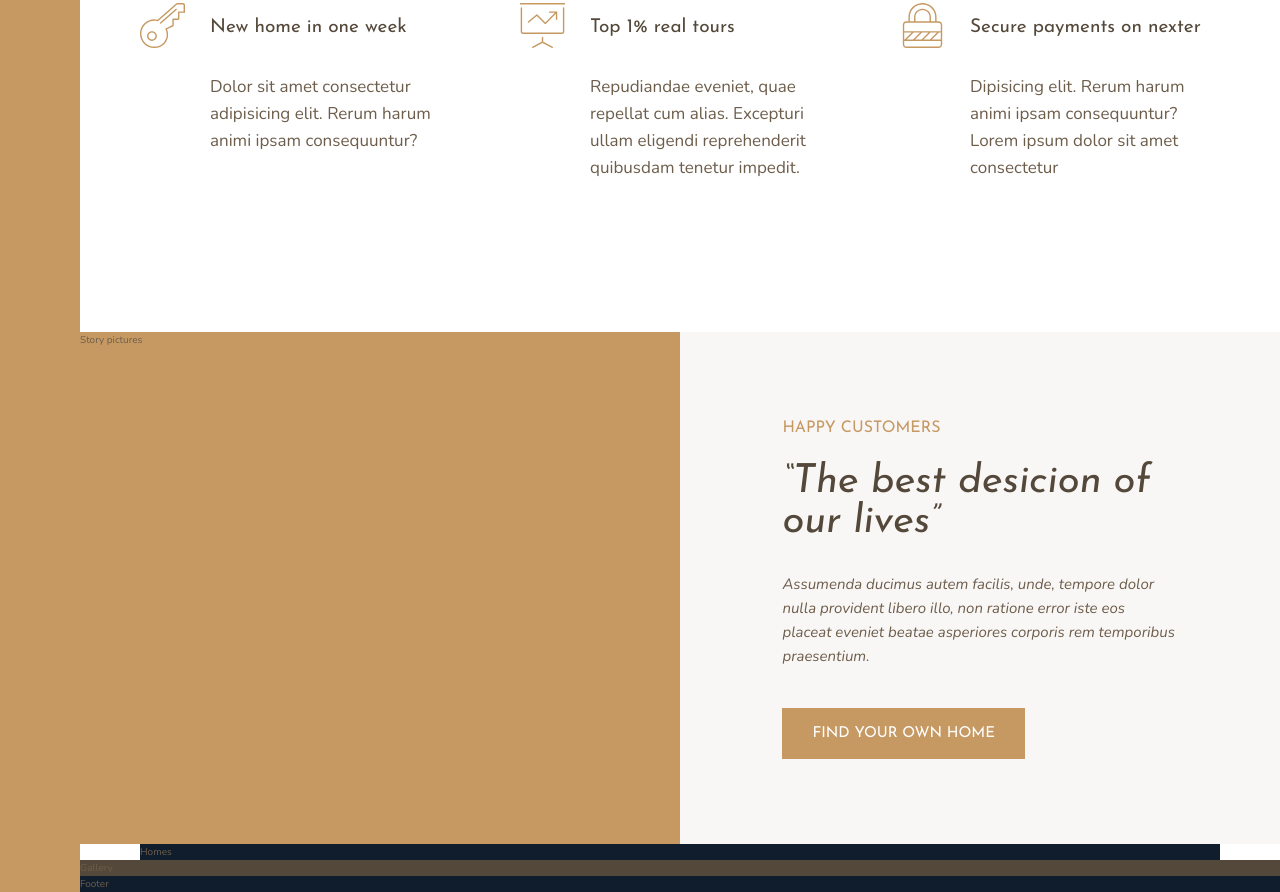
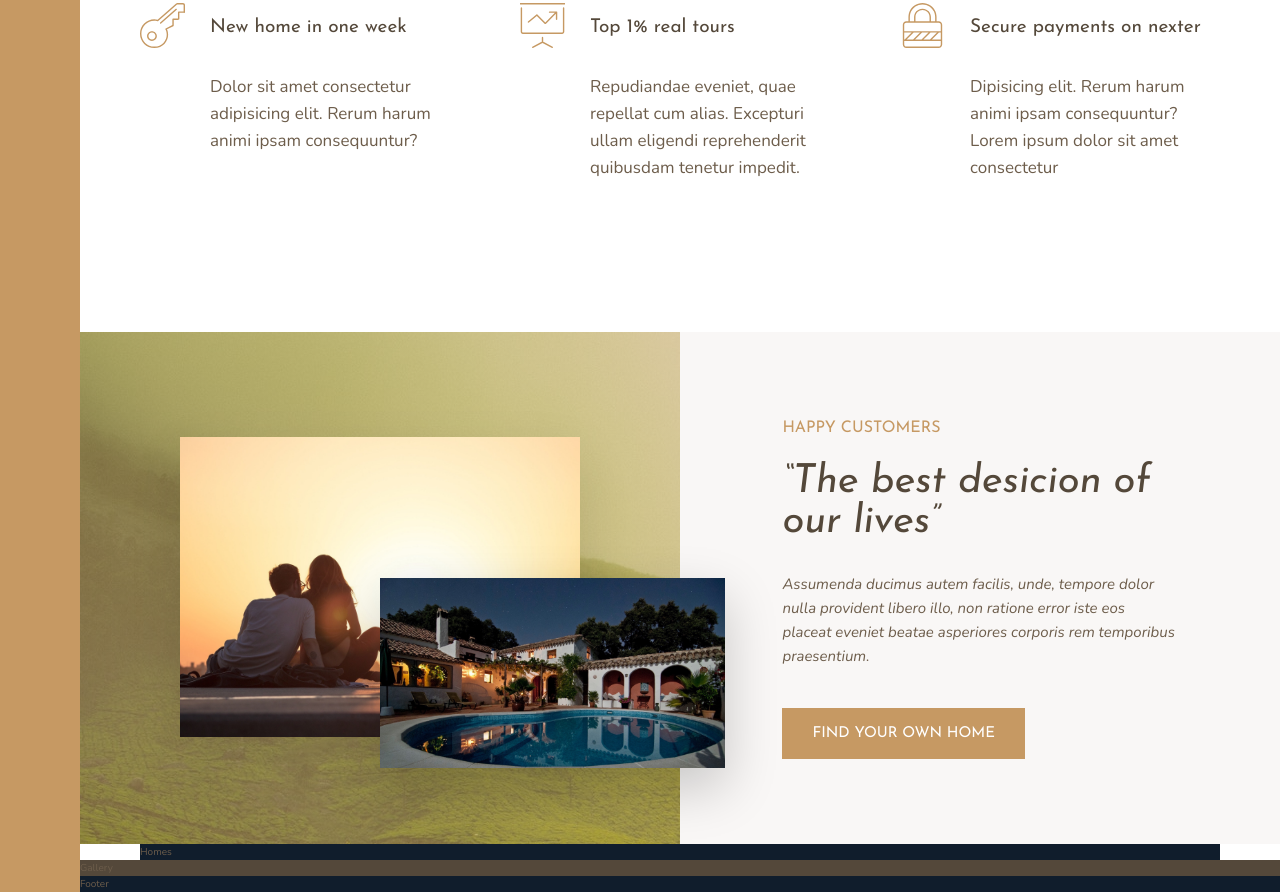
Before and after one commit to fatihay/nexterProject, a website: page index.html in a window 1280 px wide. Shown: the part 1006-1898 px from the top of the page. Drawn offline with nearby package versions, Linux system fonts and the light colour scheme.

Commit message:
story section part 2

```diff
--- a/index.html
+++ b/index.html
@@ -89,7 +89,8 @@
   </section>
 
   <div class="story__pictures">
-    Story pictures
+    <img src="img/story-1.jpeg" alt="Couple with new house" class="story__img--1">
+    <img src="img/story-2.jpeg" alt="New house" class="story__img--2">
   </div>
 
   <div class="story__content">
--- a/sass/_story.scss
+++ b/sass/_story.scss
@@ -2,7 +2,29 @@
   &__pictures {
     background-color: $color-primary;
     grid-column: full-start / col-end 4;
+    background-image: linear-gradient(rgba($color-primary, .5), rgba($color-primary, .5)), url(../img/back.jpg);
+
+    display: grid;
+    grid-template-rows: repeat(6,1fr);
+    grid-template-columns: repeat(6,1fr);
+    align-items: center;
   }
+
+  &__img--1{
+    width: 100%;
+    grid-row: 2 / 6;
+    grid-column: 2 / 6;
+    box-shadow: 0 2rem 5rem rgba($color: #000000, $alpha: .1);
+  }
+
+  &__img--2{
+    width: 115%;
+    grid-row: 4 / 6;
+    grid-column: 4 / 7;
+    z-index: 20;
+    box-shadow: 0 2rem 5rem rgba($color: #000000, $alpha: .2);
+  }
+
   &__content {
     background-color: $color-grey-light-1;
     grid-column: col-start 5 / full-end;
```
Also changed, not shown: css/style.css.
